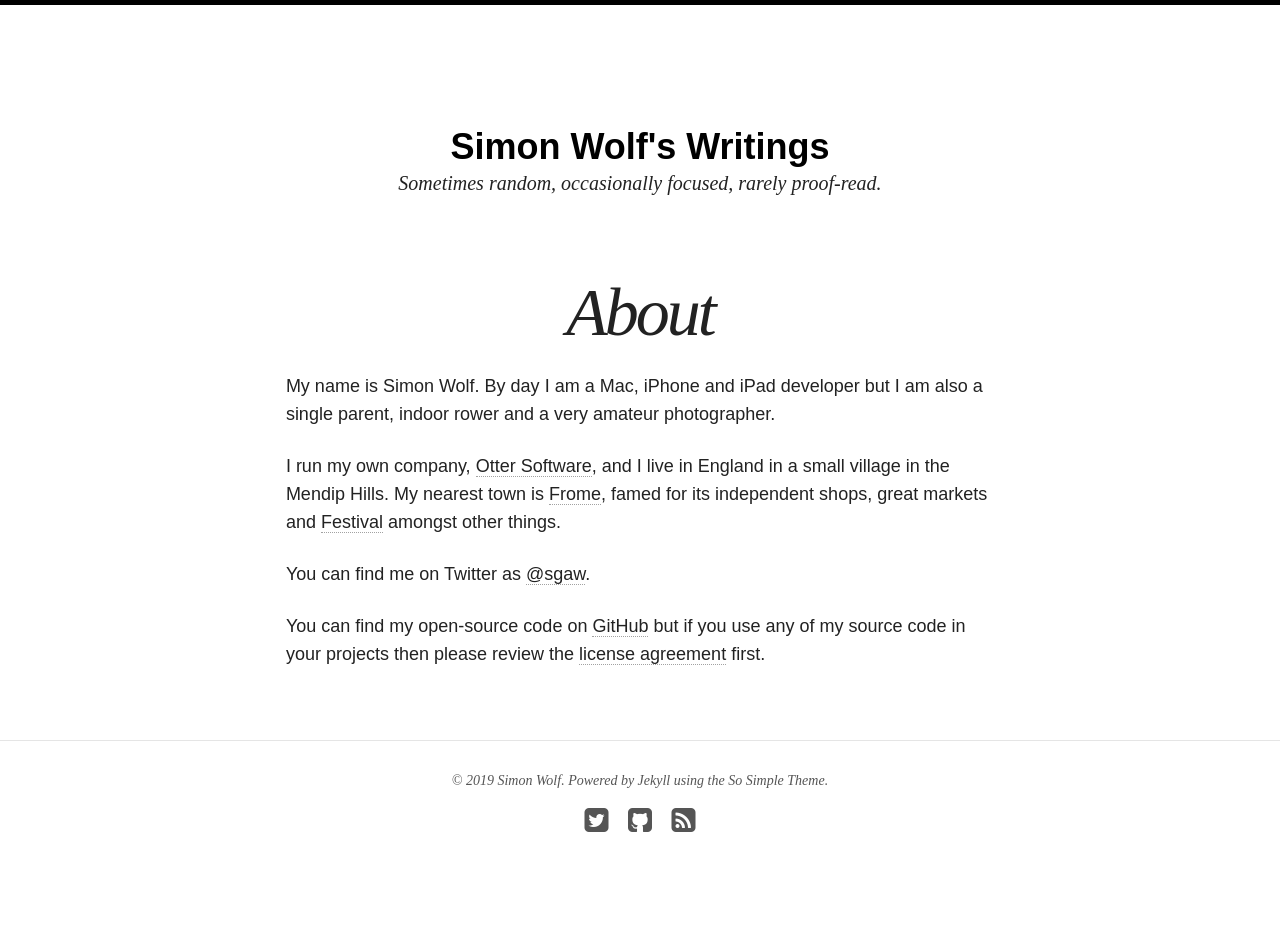
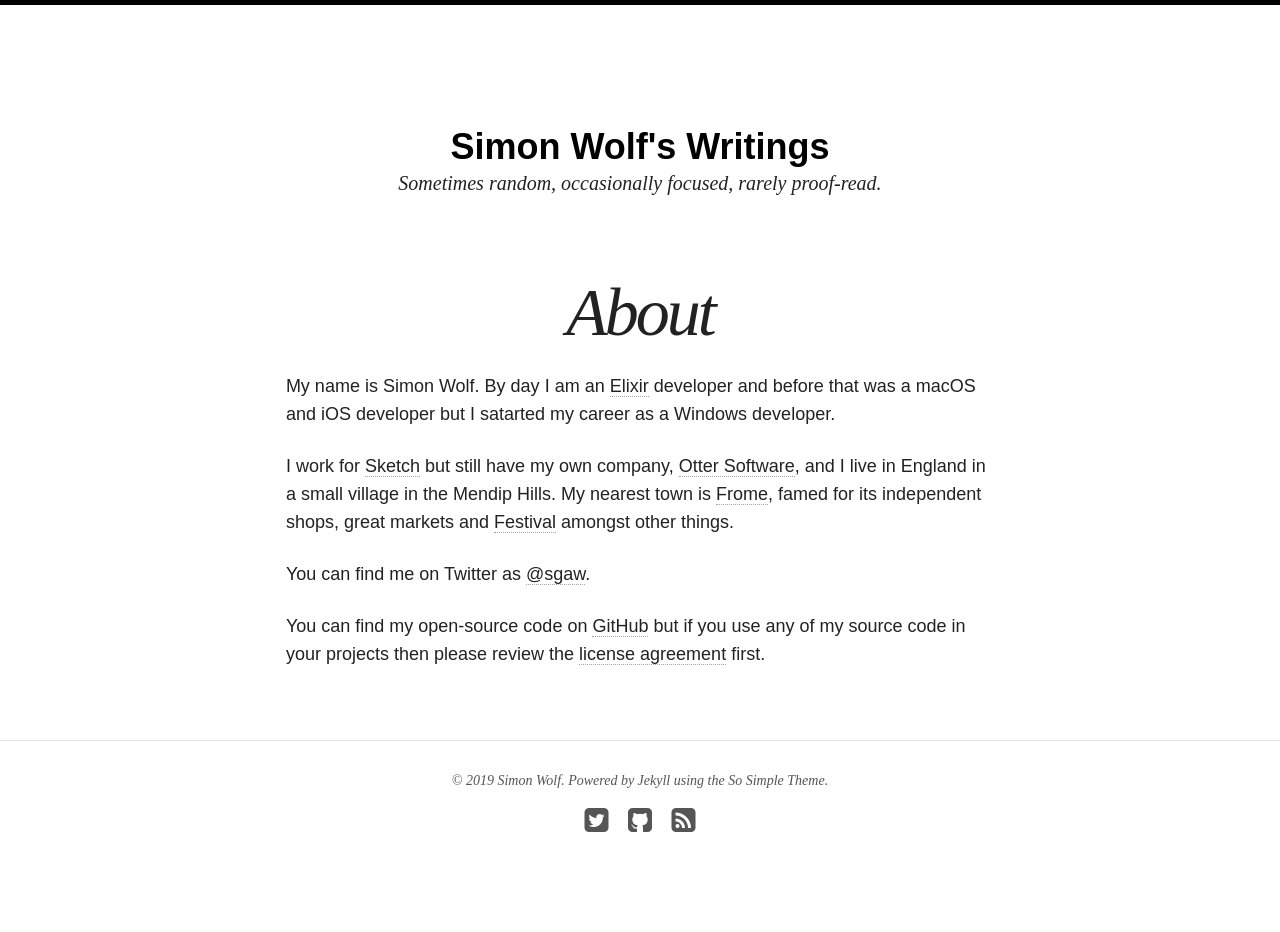
Before and after one commit to ottersoftware/ottersoftware.github.io, a Jekyll site: the page built from about/index.md, in a window 1280 px wide. Built offline with Jekyll 4.4.1, drawn with Linux system fonts in a browser that asks for light colours; nearby versions of some CDN libraries.

Commit message:
Updated about page.

```diff
--- a/about/index.md
+++ b/about/index.md
@@ -4,9 +4,9 @@ title: About
 permalink: /about/
 ---
 
-My name is Simon Wolf. By day I am a Mac, iPhone and iPad developer but I am also a single parent, indoor rower and a very amateur photographer.
+My name is Simon Wolf. By day I am an [Elixir](https://elixir-lang.org) developer and before that was a macOS and iOS developer but I satarted my career as a Windows developer.
 
-I run my own company, [Otter Software](https://www.ottersoftware.com), and I live in England in a small village in the Mendip Hills. My nearest town is [Frome](http://www.discoverfrome.co.uk/frome/), famed for its independent shops, great markets and [Festival](http://www.fromefestival.co.uk) amongst other things.
+I work for [Sketch](https://www.sketch.com) but still have my own company, [Otter Software](https://www.ottersoftware.com), and I live in England in a small village in the Mendip Hills. My nearest town is [Frome](http://www.discoverfrome.co.uk/frome/), famed for its independent shops, great markets and [Festival](http://www.fromefestival.co.uk) amongst other things.
 
 You can find me on Twitter as [@sgaw](https://twitter.com/sgaw).
 
```
